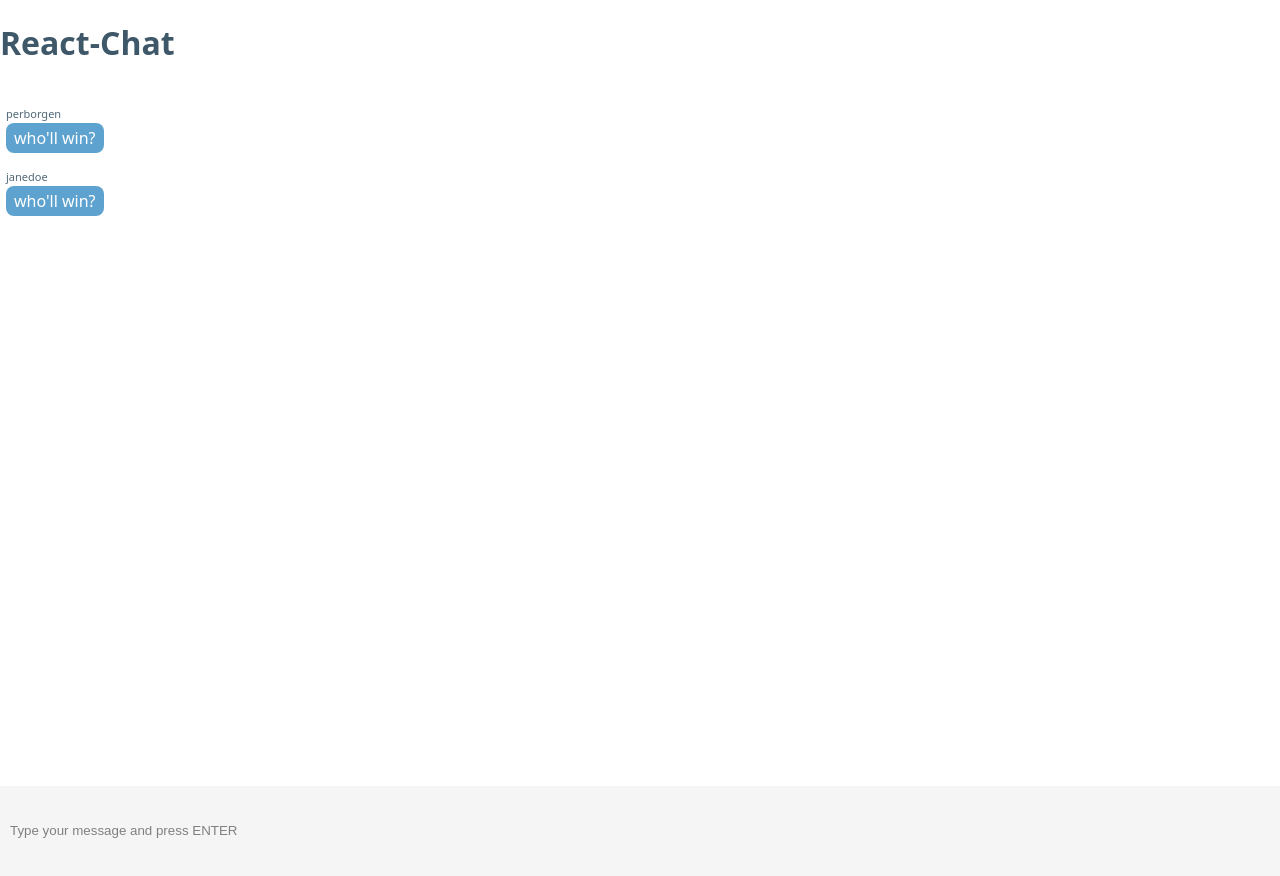
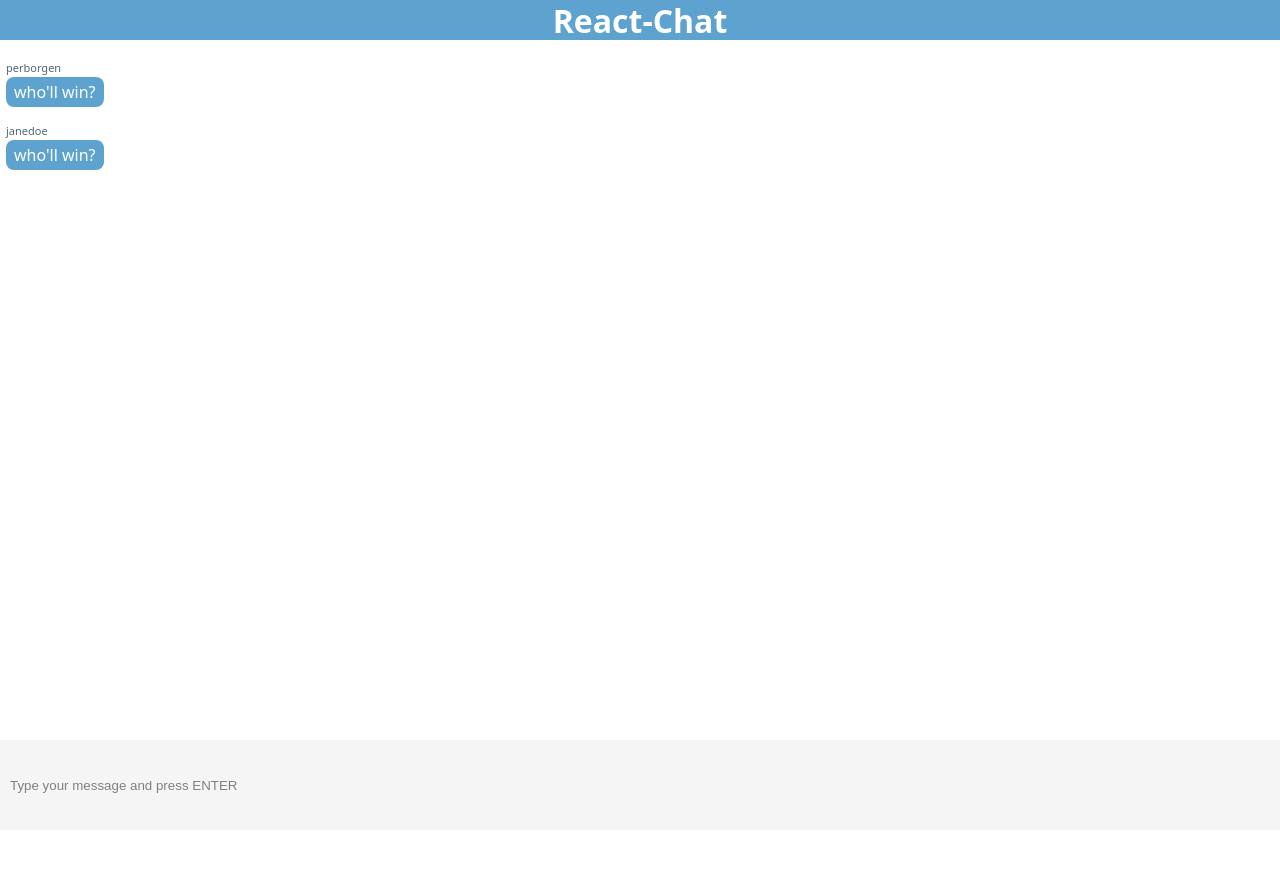
Before and after one commit to adam-lowe/react-chat, a React (Create React App) app: page / in a window 1280 px wide. After the commit the page ends 830 px from the top, so only its background shows below. Built offline with nearby package versions, Linux system fonts and the light colour scheme; the HTML template or start-up script is replaced by a standard one.

Commit message:
styles applyed to title are now rendering

```diff
--- a/src/App.css
+++ b/src/App.css
@@ -23,7 +23,7 @@ html, body {
     height: calc(100% - 100px);
 }
 
-.title {
+.Title {
     display: flex;
     justify-content: center;
     align-items: center;
```
